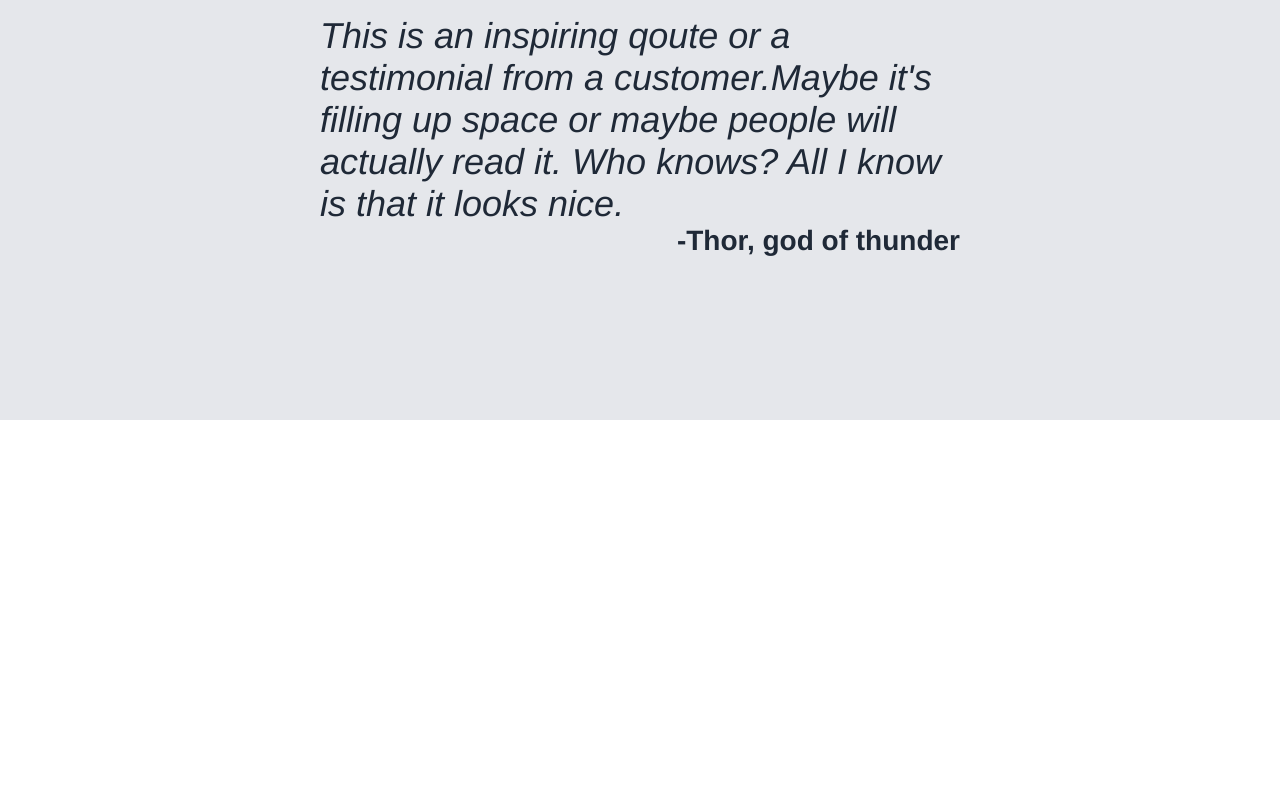
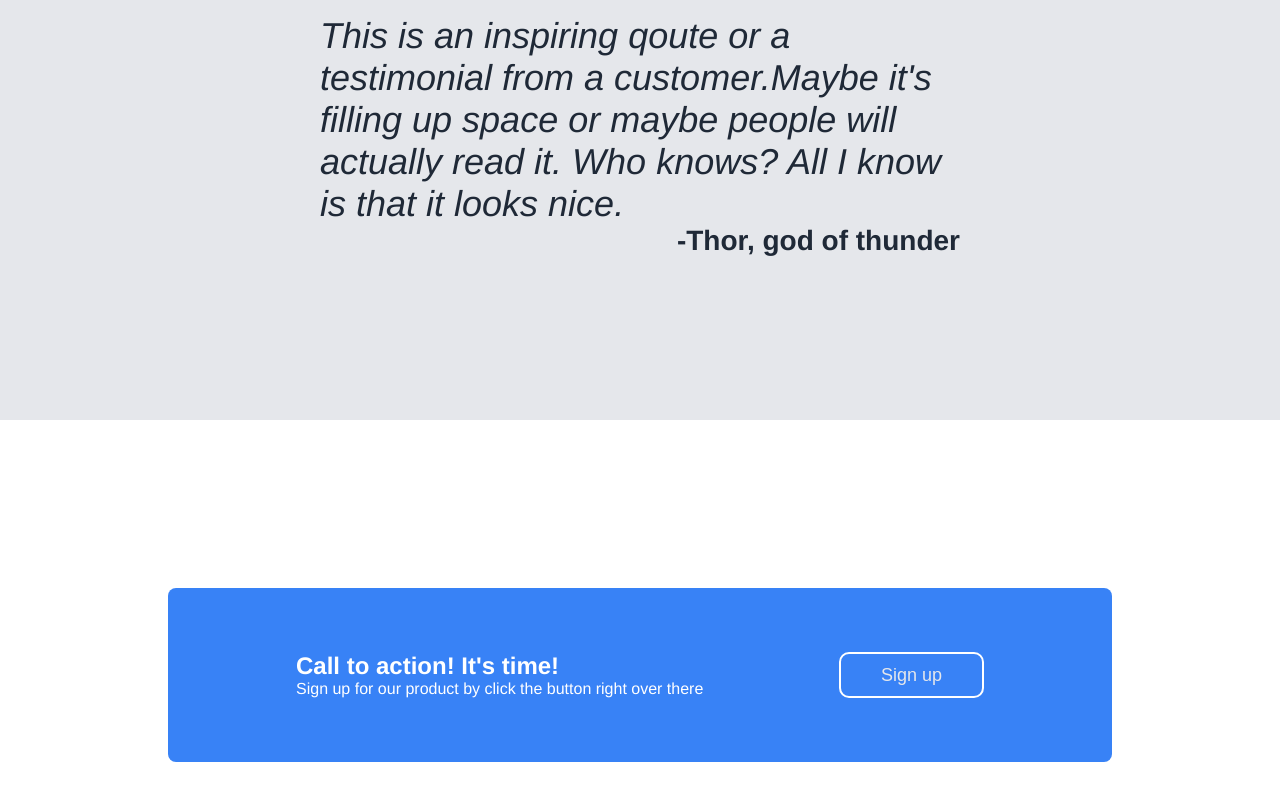
Before and after one commit to Blissterrz/foundations-landing-page, a plain HTML site: page index.html in a window 1280 px wide. Shown: the part 1320-2120 px from the top of the page. Before the commit the page ends 1740 px from the top, so only its background shows below. Drawn offline with Linux system fonts and the light colour scheme.

Commit message:
Create call to action section

```diff
--- a/index.html
+++ b/index.html
@@ -42,5 +42,14 @@
             </div>
         </div>
     </div>
+    <div class="action-container">
+        <div class="action-content">
+            <div class="action-text">
+                <div class="action-bold">Call to action! It's time!</div>
+                <div class="action-text">Sign up for our product by click the button right over there</div>
+            </div>
+            <button class="action-button">Sign up</button>
+        </div>
+    </div>
 </body>
 </html>
--- a/style.css
+++ b/style.css
@@ -58,12 +58,12 @@ ul {
     color: #e5e7eb;
 }
 
-.first-button {
+button {
     background-color: #3882f6;
     font-size: 18px;
     color: #e5e7eb;
     border-radius: 10px;
-    padding: 8px 16px;
+    padding: 8px 40px;
     border-style: solid;
     border-color: #3882f6;
 }
@@ -135,3 +135,29 @@ ul {
     color: #1F2937;
     font-style: italic;
 }
+
+.action-container {
+    margin: 168px;
+    background-color: #3882f6;
+    padding: 64px 128px;
+    border-radius: 8px;
+}
+
+.action-content {
+    display: flex;
+    justify-content: space-between;
+}
+
+.action-button {
+    border: 2px solid white;
+}
+
+.action-bold {
+    font-weight: bold;
+    font-size: 24px;
+    color: white;
+}
+
+.action-text {
+    color: white;
+}
```
